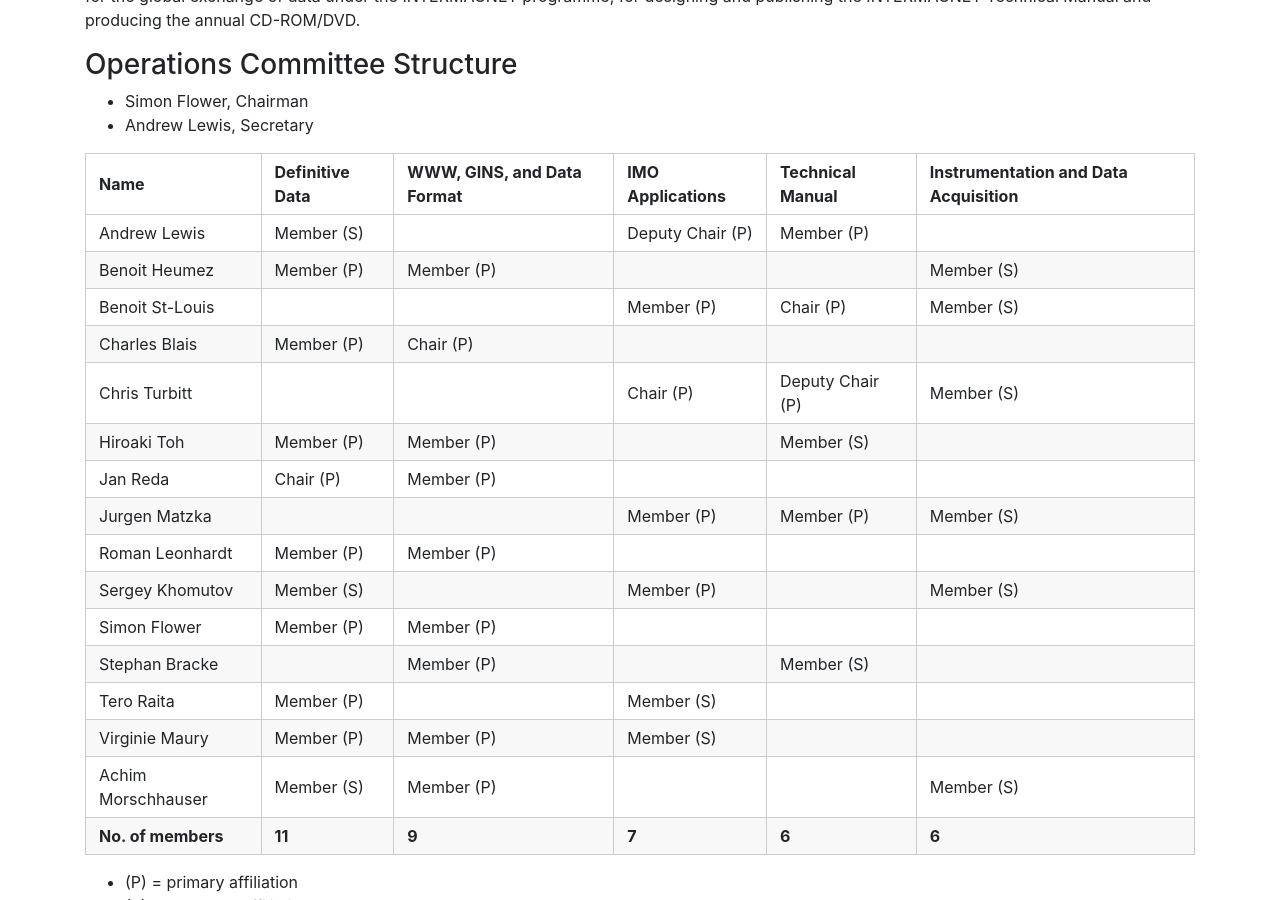
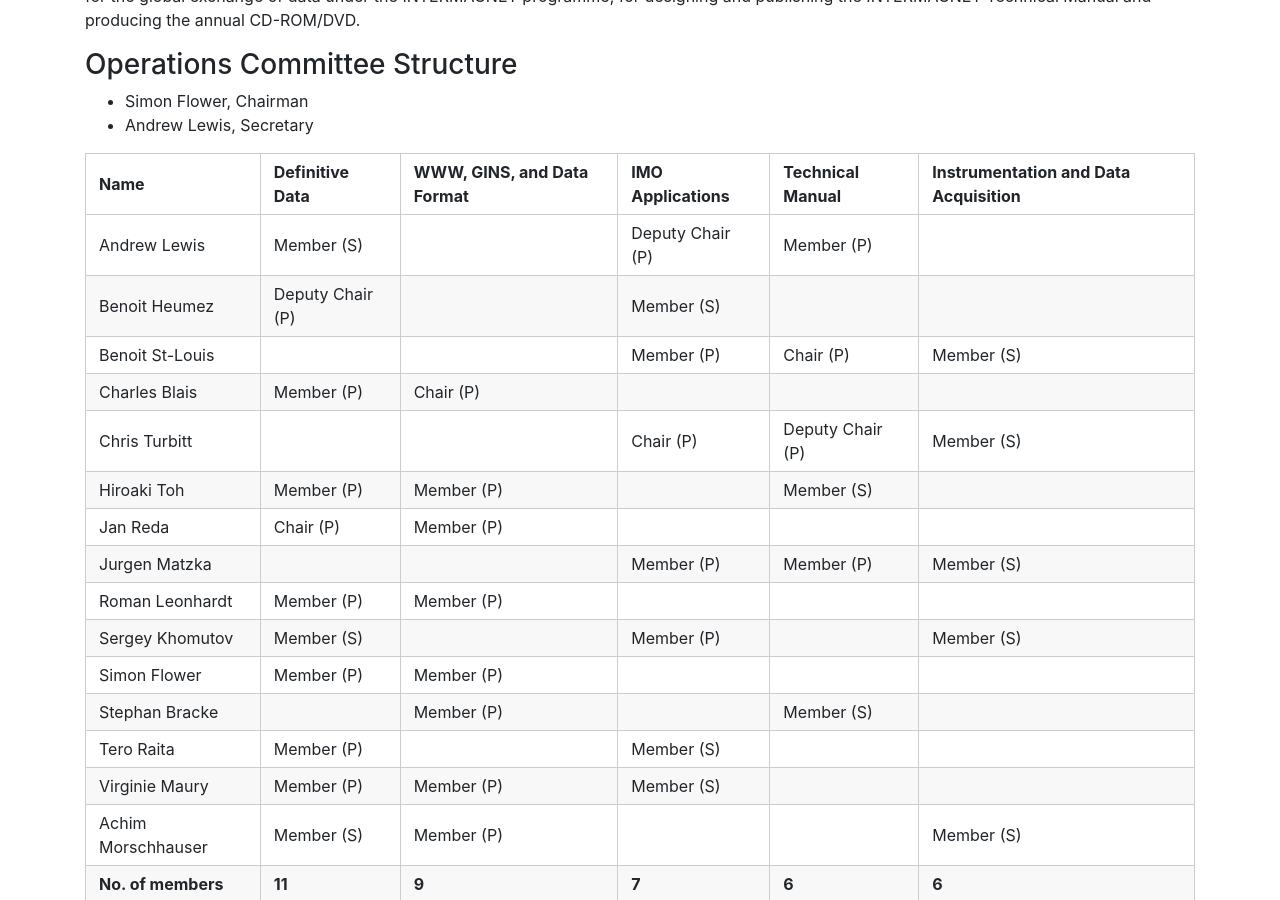
Before and after one commit to INTERMAGNET/intermagnet.github.io, a Jekyll site: the page built from structure.md, in a window 1280 px wide and 900 px high, scrolled down 586 px. Built offline with Jekyll 4.4.1, drawn with Linux system fonts in a browser that asks for light colours.

Commit message:
Update structure.md
Updated Line 26 to correspond with actual structure (https://www.intermagnet.org/structops-eng.php)

```diff
--- a/structure.md
+++ b/structure.md
@@ -23,7 +23,7 @@ The Operations Committee advises the Executive Council on the technical issues t
 | Name               | Definitive Data | WWW, GINS, and Data Format | IMO Applications | Technical Manual | Instrumentation and Data Acquisition |
 |--------------------|-----------------|----------------------------|------------------|------------------|--------------------------------------|
 | Andrew Lewis       | Member (S)      |                            | Deputy Chair (P) | Member (P)       |                                      |
-| Benoit Heumez      | Member (P)      | Member (P)                 |                  |                  | Member (S)                           |
+| Benoit Heumez      | Deputy Chair (P)|                            | Member (S)       |                  |                                   |
 | Benoit St-Louis    |                 |                            | Member (P)       | Chair (P)        | Member (S)                           |
 | Charles Blais      | Member (P)      | Chair (P)                  |                  |                  |                                      |
 | Chris Turbitt      |                 |                            | Chair (P)        | Deputy Chair (P) | Member (S)                           |
```
